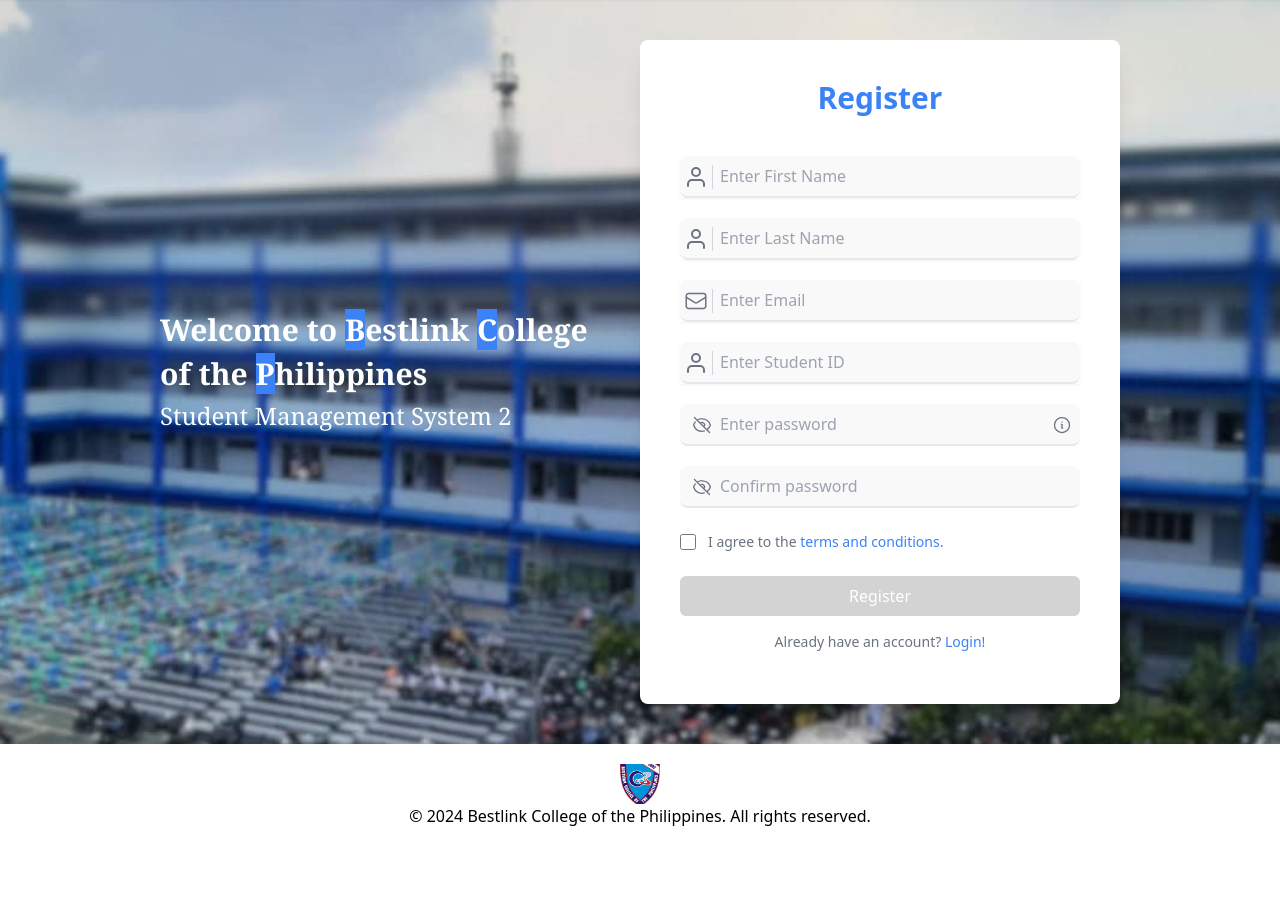
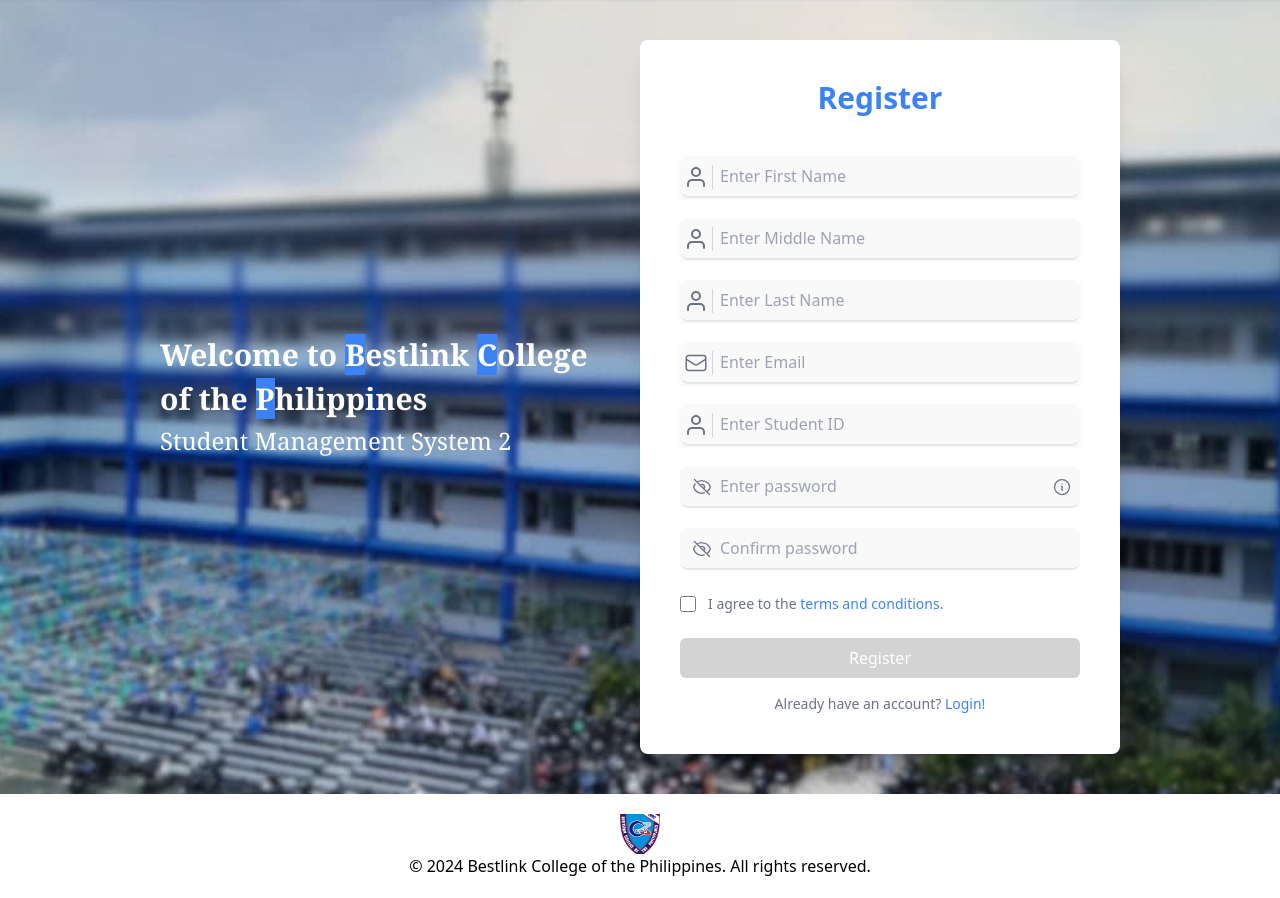
Before and after one commit to ReformaMark/php-SMS2, a PHP site: page /src/layouts/register.php in a window 1280 px wide. Shown: the part 80-978 px from the top of the page. Before the commit the page ends 906 px from the top, so only its background shows below. Run offline with PHP 8.4, Linux system fonts and the light colour scheme.

Commit message:
fix: students full name arrangement

```diff
--- a/src/Models/register_model.php
+++ b/src/Models/register_model.php
@@ -32,9 +32,10 @@ function getEmail(object $pdo, string $email) {
     }
 }
 
-function setUser(object $pdo, string $firstname, string $lastname, string $email, string $username, string $password_hash, string $role) {
+function setUser(object $pdo, string $firstname, string $middlename, string $lastname, string $email, string $username, string $password_hash, string $role): void {
     try {
-        $query = "INSERT INTO users (first_name, last_name, email, username, password_hash, role) VALUES (:firstname, :lastname, :email, :username, :password_hash, :role);";
+        $query = "INSERT INTO users (first_name, middle_name, last_name, email, username, password_hash, role)
+                  VALUES (:firstname, :middlename, :lastname, :email, :username, :password_hash, :role);";
 
         $stmt = $pdo->prepare($query);
 
@@ -45,6 +46,7 @@ function setUser(object $pdo, string $firstname, string $lastname, string $email
         $hashed_password = password_hash($password_hash, PASSWORD_BCRYPT, $options);
 
         $stmt->bindParam(":firstname", $firstname);
+        $stmt->bindParam(":middlename", $middlename);
         $stmt->bindParam(":lastname", $lastname);
         $stmt->bindParam(":email", $email);
         $stmt->bindParam(":username", $username);
--- a/src/Views/register_view.php
+++ b/src/Views/register_view.php
@@ -20,6 +20,43 @@
                     <svg class="feather feather-user" fill="none" height="24" stroke="currentColor" stroke-linecap="round" stroke-linejoin="round" stroke-width="2" viewBox="0 0 24 24" width="24" xmlns="http://www.w3.org/2000/svg"><path d="M20 21v-2a4 4 0 0 0-4-4H8a4 4 0 0 0-4 4v2"/><circle cx="12" cy="7" r="4"/></svg>
                 </label>
             <input type="text" autocomplete="off" name="firstname" placeholder="Enter First Name" pattern="^[a-zA-Z.-]+$" title="Only letters, dots, and hyphens are allowed" class="w-full px-2 pl-10 py-2 rounded-lg outline-none transition-all ease-in duration-300 bg-gray-100/50 focus:outline-none border-b-2 border-gray-200 focus:border-b-blue-500" required/>
+            </div>';
+        }
+
+        if(isset($_SESSION['register_data']['middlename']) && !isset($_SESSION['errors_register']['middlename_invalid'])){
+            echo
+            '<div class="relative mb-5 shadow-sm">
+                <label for="middlename" class="absolute left-1 top-[50%] translate-y-[-50%] transition-all ease-in duration-300 text-gray-500 focus:text-blue-500 border-r pr-1 border-gray-300">
+                    <svg class="feather feather-user" fill="none" height="24" stroke="currentColor" stroke-linecap="round" stroke-linejoin="round" stroke-width="2" viewBox="0 0 24 24" width="24" xmlns="http://www.w3.org/2000/svg">
+                        <path d="M20 21v-2a4 4 0 0 0-4-4H8a4 4 0 0 0-4 4v2"/>
+                        <circle cx="12" cy="7" r="4"/>
+                    </svg>
+                </label>
+                <input value="'.$_SESSION['register_data']['middlename'].'"
+                       type="text"
+                       name="middlename"
+                       placeholder="Enter Middle Name"
+                       autocomplete="off"
+                       pattern="^[a-zA-Z.-]+$"
+                       title="Only letters, dots, and hyphens are allowed"
+                       class="w-full px-2 pl-10 py-2 rounded-lg outline-none transition-all ease-in duration-300 bg-gray-100/50 focus:outline-none border-b-2 border-gray-200 focus:border-b-blue-500"/>
+            </div>';
+        } else {
+            echo
+            '<div class="relative mb-5 shadow-sm">
+                <label for="middlename" class="absolute left-1 top-[50%] translate-y-[-50%] transition-all ease-in duration-300 text-gray-500 focus:text-blue-500 border-r pr-1 border-gray-300">
+                    <svg class="feather feather-user" fill="none" height="24" stroke="currentColor" stroke-linecap="round" stroke-linejoin="round" stroke-width="2" viewBox="0 0 24 24" width="24" xmlns="http://www.w3.org/2000/svg">
+                        <path d="M20 21v-2a4 4 0 0 0-4-4H8a4 4 0 0 0-4 4v2"/>
+                        <circle cx="12" cy="7" r="4"/>
+                    </svg>
+                </label>
+                <input type="text"
+                       name="middlename"
+                       autocomplete="off"
+                       placeholder="Enter Middle Name"
+                       pattern="^[a-zA-Z.-]+$"
+                       title="Only letters, dots, and hyphens are allowed"
+                       class="w-full px-2 pl-10 py-2 rounded-lg outline-none transition-all ease-in duration-300 bg-gray-100/50 focus:outline-none border-b-2 border-gray-200 focus:border-b-blue-500"/>
             </div>';
         }
 
```
Also changed, not shown: src/Controllers/register_controller.php (+7 -2 lines), src/Views/enrollments_view.php (+7 -3 lines), src/layouts/enrollments.php (+4 -4 lines), src/register.php (+8 -1 lines).
